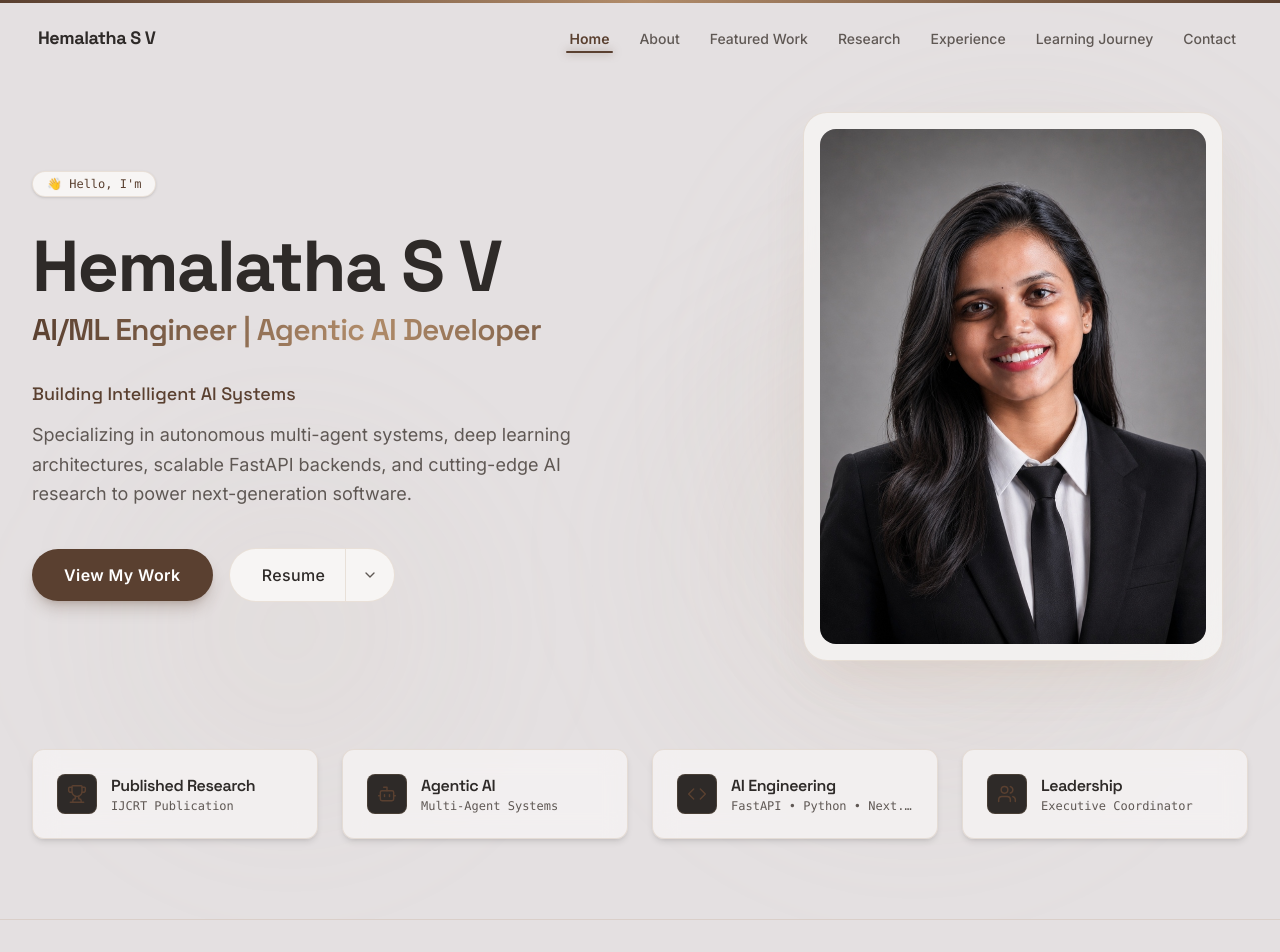
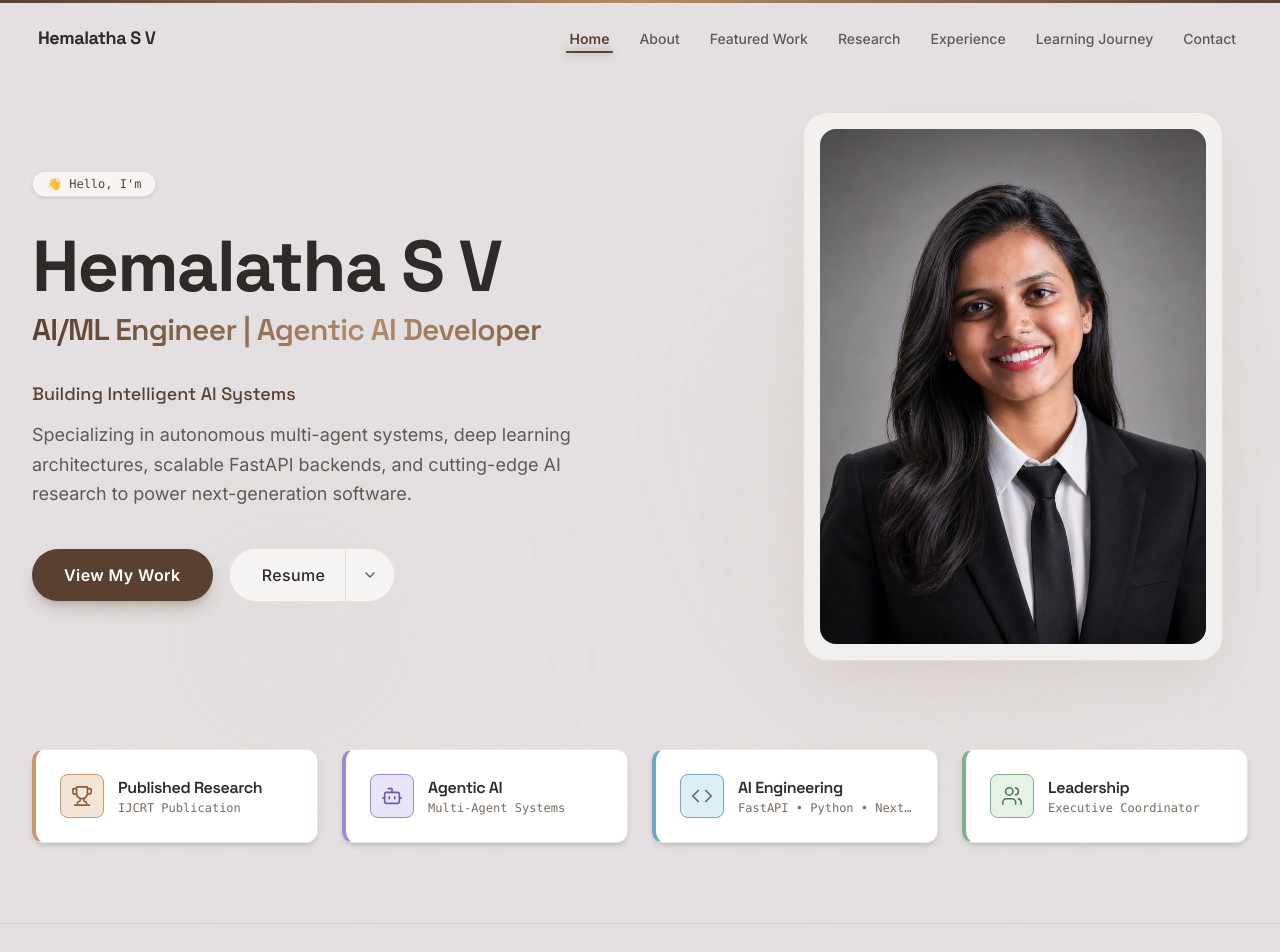
Before and after one commit to HemalathaSV/hemalatha-sv, a Next.js app: page / in a window 1280 px wide. Shown: the top 952 px of the page. Built offline with nearby package versions, Linux system fonts and the light colour scheme.

Commit message:
style: redesign feature cards with luxury custom colored left accent border

```diff
--- a/components/sections/hero/AchievementCard.tsx
+++ b/components/sections/hero/AchievementCard.tsx
@@ -5,20 +5,42 @@ export interface AchievementCardProps {
   icon: LucideIcon;
   title: string;
   subtitle: string;
+  iconBg: string;
+  iconColor: string;
+  borderColor: string;
 }
 
-export function AchievementCard({ icon: Icon, title, subtitle }: AchievementCardProps) {
+export function AchievementCard({
+  icon: Icon,
+  title,
+  subtitle,
+  iconBg,
+  iconColor,
+  borderColor,
+}: AchievementCardProps) {
   return (
-    <div className="group relative flex flex-col p-4 sm:p-5 lg:p-6 rounded-xl bg-[#F7F5F4]/75 backdrop-blur-md border border-[#B18C6A]/20 shadow-md transition-all duration-300 hover:-translate-y-1 hover:shadow-xl hover:shadow-[#5A4030]/5 hover:border-[#B18C6A]/65 h-full justify-center">
+    <div
+      style={{
+        borderLeftColor: borderColor,
+      }}
+      className="group relative flex flex-col p-4 sm:p-5 lg:p-6 rounded-xl bg-[#FFFFFF] border-l-4 border-y border-r border-[#B18C6A]/20 shadow-md transition-all duration-300 hover:-translate-y-1.5 hover:scale-[1.02] hover:shadow-lg hover:shadow-[#B18C6A]/15 hover:border-y-[#B18C6A]/45 hover:border-r-[#B18C6A]/45 h-full justify-center"
+    >
       <div className="flex items-center gap-3 sm:gap-3.5">
-        <div className="flex h-9 w-9 sm:h-10 sm:w-10 shrink-0 items-center justify-center rounded-lg bg-[#2E2A28] text-[#5A4030] border border-[#B18C6A]/20 group-hover:border-[#B18C6A]/50 transition-colors">
-          <Icon className="h-4 w-4 sm:h-5 sm:w-5 stroke-[1.75]" />
+        <div
+          style={{
+            backgroundColor: iconBg,
+            color: iconColor,
+            borderColor: borderColor,
+          }}
+          className="flex h-10 w-10 sm:h-11 sm:w-11 shrink-0 items-center justify-center rounded-lg border transition-colors"
+        >
+          <Icon className="h-5.5 w-5.5 stroke-[1.75]" />
         </div>
         <div className="flex flex-col min-w-0">
           <h3 className="font-heading text-xs sm:text-sm lg:text-base font-semibold text-[#2E2A28] tracking-tight truncate">
             {title}
           </h3>
-          <p className="text-[11px] sm:text-xs text-[#5F5854] font-mono truncate">
+          <p className="text-[11px] sm:text-xs text-[#7A6A60] font-mono truncate">
             {subtitle}
           </p>
         </div>
--- a/components/sections/hero/AchievementCards.tsx
+++ b/components/sections/hero/AchievementCards.tsx
@@ -31,21 +31,33 @@ export function AchievementCards() {
       icon: Trophy,
       title: "Published Research",
       subtitle: "IJCRT Publication",
+      iconBg: "#F3E5D8",
+      iconColor: "#8B5E3C",
+      borderColor: "#C89A6B",
     },
     {
       icon: Bot,
       title: "Agentic AI",
       subtitle: "Multi-Agent Systems",
+      iconBg: "#E8E3F7",
+      iconColor: "#6B5CA5",
+      borderColor: "#9C89D9",
     },
     {
       icon: Code,
       title: "AI Engineering",
       subtitle: "FastAPI • Python • Next.js",
+      iconBg: "#DDEEF4",
+      iconColor: "#3D6D80",
+      borderColor: "#6FA8C2",
     },
     {
       icon: Users,
       title: "Leadership",
       subtitle: "Executive Coordinator",
+      iconBg: "#E6F2E6",
+      iconColor: "#4D7C59",
+      borderColor: "#7EB38A",
     },
   ];
 
@@ -63,6 +75,9 @@ export function AchievementCards() {
             icon={item.icon}
             title={item.title}
             subtitle={item.subtitle}
+            iconBg={item.iconBg}
+            iconColor={item.iconColor}
+            borderColor={item.borderColor}
           />
         </motion.div>
       ))}
```
